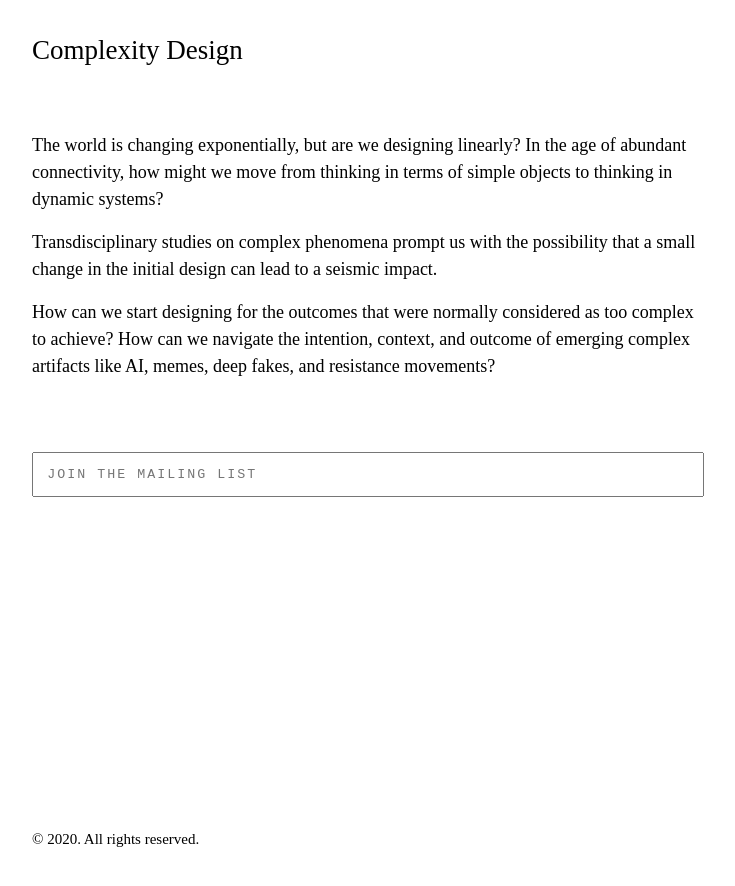
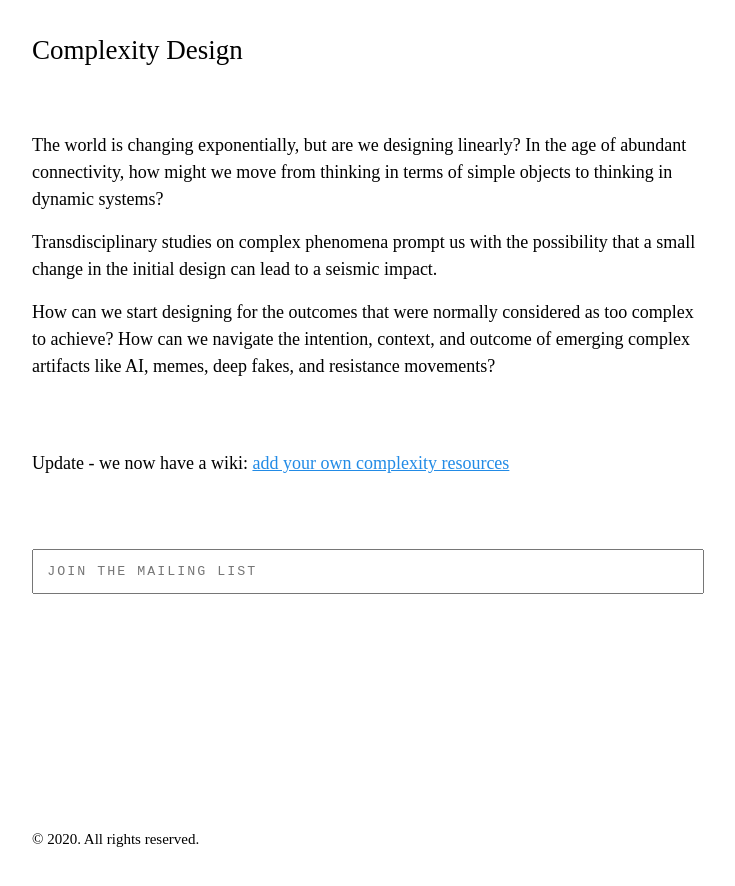
Before and after one commit to nitzan/complexity-design, a Jekyll site: the page built from index.html, in a window 1280 px wide. Shown: the top 886 px of the page, without its empty margins (272-1007 px from the left). Built offline with Jekyll 4.4.1, drawn with Linux system fonts in a browser that asks for light colours; some web fonts are replaced; the list of posts is cut into pages by our own code.

Commit message:
wiki link

```diff
--- a/_config.yml
+++ b/_config.yml
@@ -11,6 +11,7 @@ plugins:
   - jekyll-gist
   - jekyll-paginate
   - jekyll-seo-tag
+
 
 # Optimize Jekyll
 exclude:
--- a/_layouts/temp.html
+++ b/_layouts/temp.html
@@ -20,6 +20,12 @@
         <p>Transdisciplinary studies on complex phenomena prompt us with the possibility that a small change in the initial design can lead to a seismic impact. </p>
         <p>How can we start designing for the outcomes that were normally considered as too complex to achieve? How can we navigate the intention, context, and outcome of emerging complex artifacts like AI, memes, deep fakes, and resistance movements?</p>
 
+
+
+
+<br/><br/>
+
+        <p><b>Update</b> - we now have a wiki: <a href="https://github.com/nitzan/complexity-design/wiki">add your own complexity resources</a></p>
 
 
 	  <div id="email-list">
```
